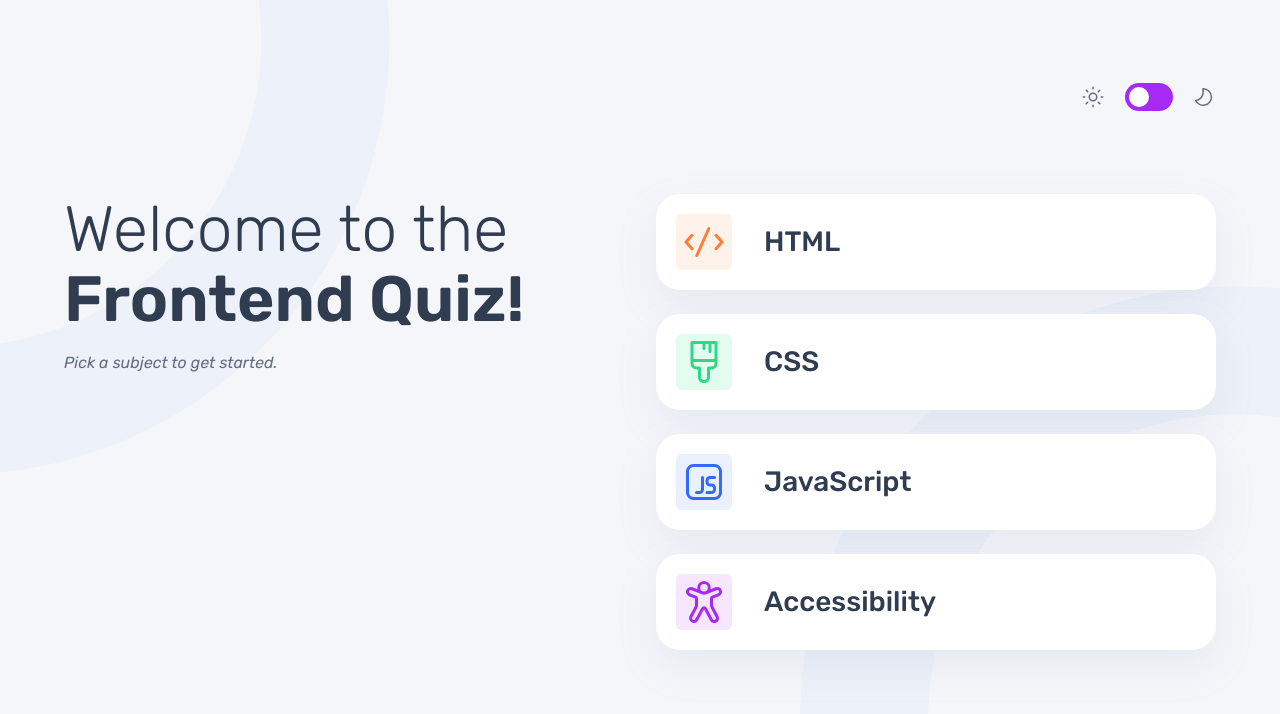
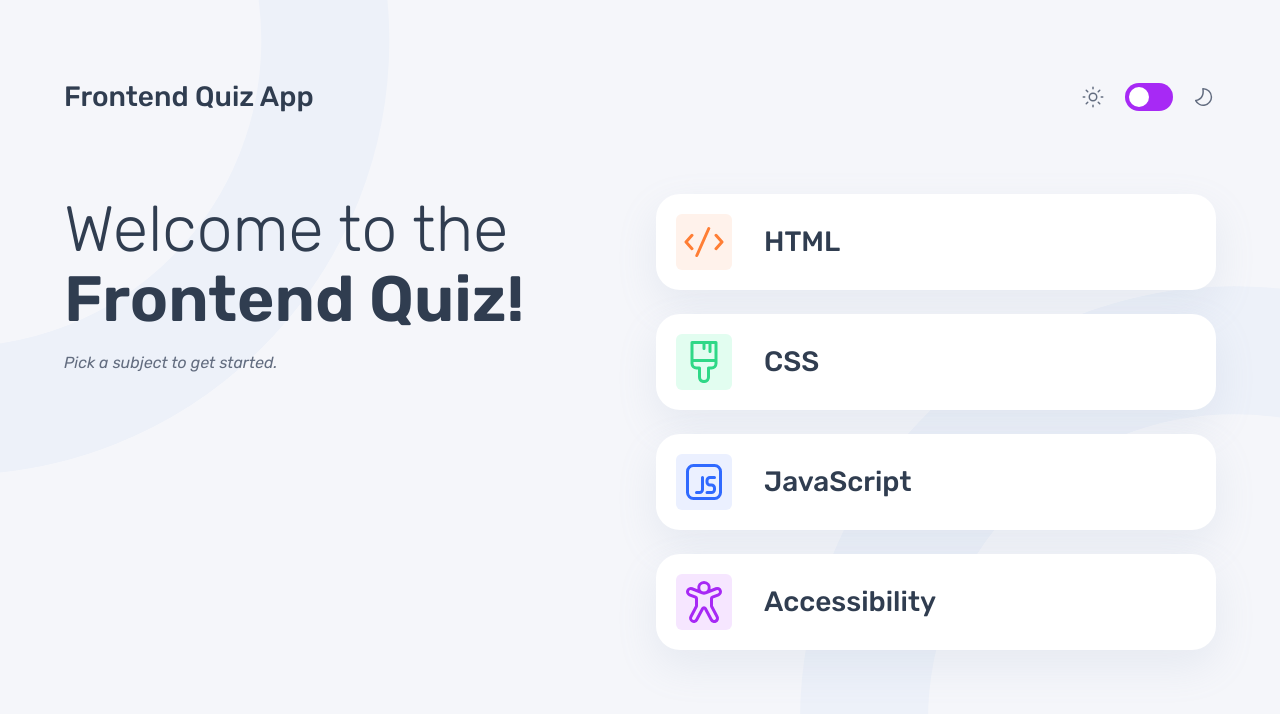
Before and after one commit to MattPahuta/frontend-quiz-app, a React (Vite) app: page / in a window 1280 px wide. Shown: the top 714 px of the page. Built offline with nearby package versions, Linux system fonts and the light colour scheme.

Commit message:
Update Header and ThemeContext components

```diff
--- a/src/App.jsx
+++ b/src/App.jsx
@@ -10,7 +10,8 @@ import axios from 'axios';
 function App() {
   const [isQuizActive, setIsQuizActive] = React.useState(false);
   const [quizzes, setQuizzes] = React.useState([]);
-  const [selectedQuiz, setSelectedQuiz] = React.useState(null);
+  // legacy state - selectedQuiz replaced with currentQuiz
+  // const [selectedQuiz, setSelectedQuiz] = React.useState(null);
   const [currentQuiz, setCurrentQuiz] = React.useState(null);
   const [currentQuestionIndex, setCurrentQuestionIndex] = React.useState(null);
   const [userAnswers, setUserAnswers] = React.useState([]);
@@ -29,15 +30,16 @@ function App() {
     fetchData();
   }, []);
 
-  const handleQuizSelection = (quizTitle) => {
-    console.log(`Selected quiz: ${quizTitle}`);
-    // Here you can implement the logic to navigate to the quiz page or display the quiz
-    const selectedQuiz = quizzes.find(quiz => quiz.title === quizTitle);
-    setSelectedQuiz(selectedQuiz);
-  }
+  // legacy function - replaced with startQuiz
+  // const handleQuizSelection = (quizTitle) => {
+  //   console.log(`Selected quiz: ${quizTitle}`);
+  //   const selectedQuiz = quizzes.find(quiz => quiz.title === quizTitle);
+  //   setSelectedQuiz(selectedQuiz);
+  // }
 
-  function startQuiz(title) {
-    const quiz = quizzes.find(quiz => quiz.title === title);
+  function startQuiz(selectedTitle) {
+    console.log(`Starting ${selectedTitle} quiz.`)
+    const quiz = quizzes.find(quiz => quiz.title === selectedTitle);
     setCurrentQuiz(quiz);
     setCurrentQuestionIndex(0);
     setUserAnswers([]);
--- a/src/ThemeContext.jsx
+++ b/src/ThemeContext.jsx
@@ -1,10 +1,6 @@
 import { createContext, useContext, useEffect, useState } from "react";
 
 const ThemeContext = createContext();
-
-export const useTheme = () => {
-  return useContext(ThemeContext)
-};
 
 export const ThemeProvider = ({ children }) => {
   // Determine initial theme from localStorage or system preference
@@ -13,16 +9,10 @@ export const ThemeProvider = ({ children }) => {
     if (stored) return stored;
     return window.matchMedia("(prefers-color-scheme: dark)").matches ? "dark" : "light";
   };
-
+  // State for theme
   const [theme, setTheme] = useState(getInitialTheme);
-
-  // Apply theme to <html> element, save to localStorage
+  // Apply theme to body using data attribute save to localStorage
   useEffect(() => {
-    // const root = document.documentElement;
-    // root.classList.remove("light", "dark");
-    // root.classList.add(theme);
-    // localStorage.setItem("theme", theme);
-
     document
       .getElementsByTagName('body')[0]
       .setAttribute('data-theme', theme);
@@ -33,6 +23,8 @@ export const ThemeProvider = ({ children }) => {
     setTheme(prevTheme => (prevTheme === "dark" ? "light" : "dark"));
   }
 
+  // const useTheme = () => useContext(ThemeContext);
+
   return (
     <ThemeContext.Provider value={{theme, toggleTheme}}>
       {children}
@@ -41,4 +33,8 @@ export const ThemeProvider = ({ children }) => {
 
 };
 
-// export const useTheme = () => useContext(ThemeContext);
+// export const useTheme = () => {
+//   return useContext(ThemeContext);
+// };
+
+export const useTheme = () => useContext(ThemeContext);
--- a/src/components/Header.jsx
+++ b/src/components/Header.jsx
@@ -1,61 +1,31 @@
+// import { useTheme } from '../ThemeContext';
 import ThemeToggle from "./ThemeToggle";
 
-function Header({ currentTheme, toggleTheme, quizCategory, quizIcon }) {
+// ToDo: add default prop? null?
+function Header({ currentQuiz }) {
+
+  // const { theme } = useTheme();
 
   return (
     <header>
       <div className="wrapper header-content">
         {/* if a quiz started/quiz category recieved, display it */}
-        <div className="category"></div>
-        <ThemeToggle currentTheme={currentTheme} toggleTheme={toggleTheme} />
-
-        {/* <div className="theme-toggle-wrapper">
-          <svg
-            aria-hidden="true"
-            xmlns="http://www.w3.org/2000/svg"
-            width="24"
-            height="24"
-            fill="none"
-            viewBox="0 0 24 24">
-            <title>Light mode</title>
-            <path
-              fill="#fff"
-              d="M12 1.5a.75.75 0 0 1 .75.75v1.5a.75.75 0 1 1-1.5 0v-1.5A.75.75 0 0 1 12 1.5Zm0 15a4.5 4.5 0 1 0 0-9 4.5 4.5 0 0 0 0 9Zm0-1.5a3 3 0 1 1 0-6 3 3 0 0 1 0 6Zm9.75-2.25a.75.75 0 1 0 0-1.5h-1.5a.75.75 0 1 0 0 1.5h1.5ZM12 19.5a.75.75 0 0 1 .75.75v1.5a.75.75 0 1 1-1.5 0v-1.5a.75.75 0 0 1 .75-.75Zm-8.25-6.75a.75.75 0 1 0 0-1.5h-1.5a.75.75 0 1 0 0 1.5h1.5Zm.969-8.031a.75.75 0 0 1 1.062 0l1.5 1.5a.751.751 0 0 1-1.062 1.062l-1.5-1.5a.75.75 0 0 1 0-1.062Zm1.062 14.562a.75.75 0 1 1-1.062-1.06l1.5-1.5a.75.75 0 1 1 1.062 1.06l-1.5 1.5Zm13.5-14.562a.75.75 0 0 0-1.062 0l-1.5 1.5a.751.751 0 0 0 1.062 1.062l1.5-1.5a.75.75 0 0 0 0-1.062Zm-1.062 14.562a.75.75 0 0 0 1.062-1.06l-1.5-1.5a.75.75 0 0 0-1.062 1.06l1.5 1.5Z"
-            />
-          </svg>
-
-          <div className="darkmode-toggle">
-            <label htmlFor="toggleDarkMode" className="visually-hidden">Enable Dark Mode</label>
-            <input
-              type="checkbox"
-              id="toggleDarkMode"
-              className="toggle-dark-mode"
-              role="switch"
-              // aria-checked="true"
-              aria-label="Dark mode"
-              onChange={toggleTheme}
-              checked={currentTheme === 'dark'}
-            />
-          </div>
-
-          <svg
-            aria-hidden="true"
-            xmlns="http://www.w3.org/2000/svg"
-            width="24"
-            height="24"
-            fill="none"
-            viewBox="0 0 24 24">
-            <title>Dark mode</title>
-            <path
-              fill="#fff"
-              d="M11.775 4.522A7.5 7.5 0 1 1 4.898 16.09c2.104-.57 4.974-1.953 6.24-5.326.828-2.211.876-4.408.637-6.241ZM20.184 12a8.997 8.997 0 0 0-9.315-8.994.75.75 0 0 0-.713.888c.345 1.821.42 4.092-.424 6.342-1.2 3.201-4.203 4.26-6.115 4.606a.75.75 0 0 0-.542 1.066A9 9 0 0 0 20.184 12Z"
-            />
-          </svg>
-        </div> */}
+        <div className="header-left">
+          {/* Testing only, replace with && condition */}
+          { currentQuiz ? (
+            <>
+              <img src={currentQuiz.icon} alt='' className="header-icon" />
+              <p>{currentQuiz.title}</p>
+            </>
+          ) : (
+            // Testing only
+            <p>Frontend Quiz App</p>
+          )}
+        </div>
+        <ThemeToggle />
       </div>
     </header>
   );
 }
 
-
 export default Header
--- a/src/components/Welcome.jsx
+++ b/src/components/Welcome.jsx
@@ -1,7 +1,7 @@
 // ToDo: import Button component
 
 
-function Welcome({ quizzes, startQuiz }) {
+function Welcome({ quizzes, onSelect }) {
   // Helper function to resolve icon paths
 
   // function resolveIconUrl(relativePath) {
@@ -29,7 +29,7 @@ function Welcome({ quizzes, startQuiz }) {
                 <button
                   key={quiz.title}
                   className="button cat-button"
-                  onClick={() => startQuiz(quiz.title)}
+                  onClick={() => onSelect(quiz.title)}
                 >
                   <img
                     src={quiz.icon}
--- a/src/css/styles.css
+++ b/src/css/styles.css
@@ -4,6 +4,7 @@
   /* Font Sizes */
   --fs-300: 0.875rem; /* 14px */
   --fs-400: 1rem; /* 16px */
+  /* ToDo: rename to symantic names - heading-sml */
   --fs-450: 1.125rem; /* 18px */
   --fs-500: 1.25rem; /* 20px */
   --fs-550: 1.5rem; /* 24px */
@@ -277,6 +278,12 @@
 }
 
 @layer components {
+  .header-left p {
+    font-size: var(--fs-450);
+    font-weight: 500;
+    line-height: 1;
+  }
+
   .theme-toggle-wrapper {
     line-height: 0;
     display: flex;
```
